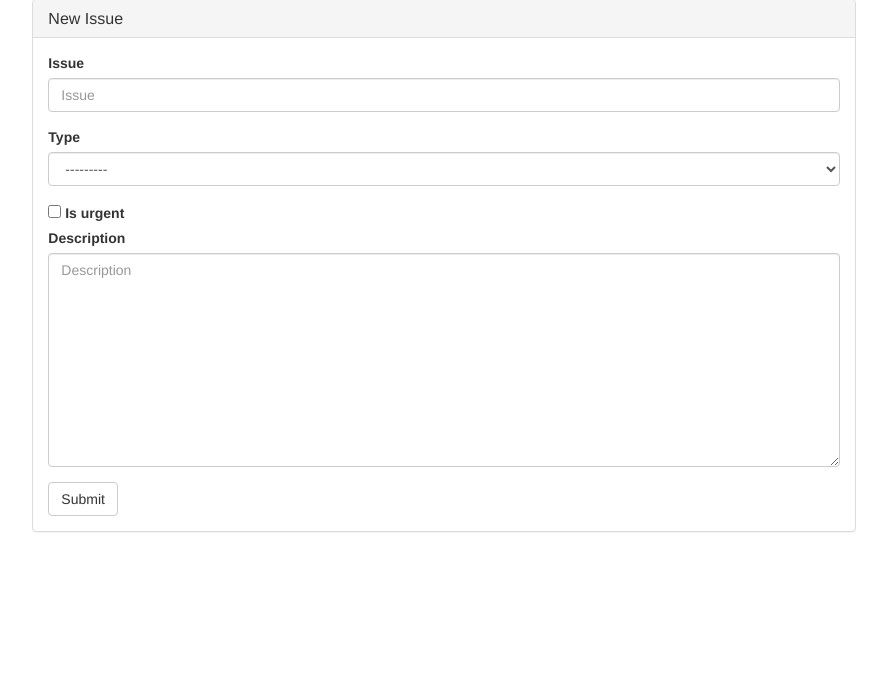
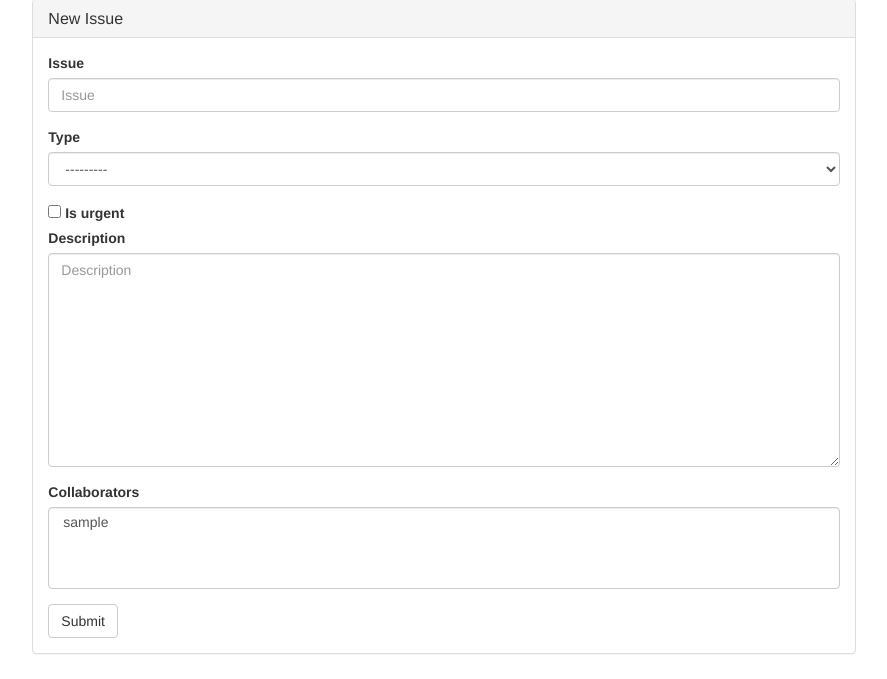
Before and after one commit to AmyAmelia/binfx_helpdesk, a Django app: page /issue/new in a window 1280 px wide. Shown: the part 121-800 px from the top of the page, without its empty margins (196-1083 px from the left). Run offline with Django 3.2, Linux system fonts and the light colour scheme; the visitor is signed in with stand-in values (Sample User, id 1); data comes from the database, SQL or seed files in the repository; data that the repository does not hold is empty; some libraries are stand-ins or nearby versions.

Commit message:
Add in m2m connection to allow collaborators being added to issues

```diff
--- a/helpdesk/forms.py
+++ b/helpdesk/forms.py
@@ -7,7 +7,43 @@ class RaiseIssueForm(forms.ModelForm):
     ''' Form for raising an new issue with Bioinformatics'''
     class Meta:
         model = Issue
-        fields = ('issue','type','is_urgent','description')
+        # NOTE: if fields are added/ edited, update the 'def save' function below
+        fields = ('issue','type','is_urgent','description', 'collaborators')
+
+    def save(self, request):
+        '''Manual saving of new issues, to permit the m2m collaborators field. '''
+        new_issue = self.instance
+        new_issue.issue = self.cleaned_data['issue']
+        new_issue.type = self.cleaned_data['type']
+        new_issue.is_urgent = self.cleaned_data['is_urgent']
+        new_issue.description = self.cleaned_data['description']
+
+        # assign test status to 'Pending" and capture who and when raised the issue.
+        new_issue.creator = request.user
+        new_issue.status = Status.objects.get(status='Pending')
+        new_issue.open = timezone.now()
+        new_issue.save()
+        # save collaborators.
+        for colab in self.cleaned_data['collaborators']:
+            # colab = User.objects.get(username=colab)
+            # print (colab)
+            new_issue.collaborators.add(colab)
+        print (new_issue.id)
+        return new_issue.id
+
+                #
+                #
+                # def save(self, request):
+                #     sample_report = self.instance
+                #     sample_report.save()
+                #     sample_panels = SamplePanel.objects.filter(sample_report=sample_report)
+                #     for sample_panel in sample_panels:
+                #         if sample_panel.panel_version not in self.cleaned_data['panels']:
+                #             sample_panel.delete()
+                #     for panel in self.cleaned_data['panels']:
+                #         SamplePanel.objects.get_or_create(sample_report=sample_report,
+                #                                           panel_version=panel,
+                #                                           defaults={'added_by': request.user})
 
 class AddCommentForm(forms.ModelForm):
     def __init__(self, *args, **kwargs):
--- a/helpdesk/models.py
+++ b/helpdesk/models.py
@@ -15,25 +15,13 @@ class Issue(models.Model):
     open_date = models.DateTimeField(default=timezone.now)
     closed_date = models.DateTimeField(blank=True, null=True)
     assignee = models.ForeignKey(settings.AUTH_USER_MODEL, on_delete=models.PROTECT, related_name='assignee', blank=True, null=True)
+    collaborators = models.ManyToManyField(settings.AUTH_USER_MODEL, related_name='colab_issues', blank=True, null=True)
 
-    # TODO add stakeholders/ multiple poeple to an issue- many to many link required
     class Meta:
         db_table = 'issue'
     def raise_issue(self):
         self.open_date = timezone.now()
         self.save()
-
-    # def open_issues(self):
-    #     '''Return list of open and closed issues seperately '''
-    #     open = []
-    #     closed =[]
-    #     for row in self:
-    #         # identify closed issues
-    #         if row.status == 'Complete' or row.status == 'Not required':
-    #             closed.append(row)
-    #         else:
-    #             open.append(row)
-    #     return open, closed
 
     def __str__(self):
         return self.issue
--- a/helpdesk/templates/helpdesk/issue_description.html
+++ b/helpdesk/templates/helpdesk/issue_description.html
@@ -42,7 +42,9 @@
                         </div><br>
                         {% bootstrap_label "Collaborators" %}
                         <div class="block">
-                            {{ issue.creator.first_name }} {{ issue.creator.last_name }}
+                           {% for person in issue.collaborators.all %}
+                            {{ person.first_name }} {{ person.last_name }}
+                            {% endfor %}
                         </div>
                     </div>
                     <div class="col-md-1"></div>
@@ -143,8 +145,6 @@
             <div class="modal-header">
                 <button type="button" class="close" data-dismiss="modal">
                     <i class="fas fa-window-close"></i>
-{#                <button type="button" class="close" data-dismiss="modal" aria-label="Close">#}
-{#                    <span aria-hidden="true">&times;</span>#}
                 </button>
                 <h4 class="modal-title">Add New Comment</h4>
             </div>
--- a/helpdesk/views.py
+++ b/helpdesk/views.py
@@ -8,27 +8,31 @@ from .forms import *
 from django.shortcuts import redirect
 from django.http import HttpResponseRedirect, JsonResponse #, HttpResponse
 from django.template.loader import render_to_string
-
+from django.db.models import Q
 
 @login_required
 def view_issues(request):
     ''' Opening dashboard view summarising all issues. For non-bioinformaticians,
-    view is restricted to issues raised by logged in user '''
+    view is restricted to issues raised by logged in user or issue user has been associated with'''
     if request.user.groups.first().name == 'bioinformatician':
         closed_issues = Issue.objects.filter(closed_date__isnull=False)
         # If no closed date, issue is assumed to be open
         open_issues = Issue.objects.filter(closed_date__isnull=True)
     else:
         # closed issues are defined by the closed date not being null'
-        closed_issues = Issue.objects.filter(closed_date__isnull=False, creator=request.user)
+        # closed_issues = Issue.objects.filter(closed_date__isnull=False, creator=request.user)
+        closed_issues = Issue.objects.filter(Q(closed_date__isnull=False) & \
+                             (Q(creator__username=request.user) | Q(collaborators__username=request.user)))
         # If no closed date, issue is assumed to be open
-        open_issues = Issue.objects.filter(closed_date__isnull=True, creator=request.user)
+        open_issues = Issue.objects.filter(Q(closed_date__isnull=True) & \
+                                           (Q(creator__username=request.user) | Q(collaborators__username=request.user)))
+        # open_issues = Issue.objects.filter(closed_date__isnull=True, creator=request.user)
     return render(request, 'helpdesk/view_issue.html',{'closed_issues':closed_issues, 'open_issues':open_issues})
 
 @login_required
 def issue_description(request, record_id):
     #TODO: Allow issue creators to update issue discription?
-    #ToDo add in cc'ed user
+    #TODO: Allow users to edit/ add collaborators
     ''' View displaying the detailed description of an individual issue
     with functionality to comment on issues, assign issues and update status.'''
     issue = get_object_or_404(Issue, pk=record_id)
@@ -53,12 +57,9 @@ def issue_new(request):
         issue_form = RaiseIssueForm(request.POST)
         # on submission assign test status to 'Pending" and capture who and when raised the issue.
         if issue_form.is_valid():
-            Issue = issue_form.save(commit=False)
-            Issue.creator = request.user
-            Issue.status = Status.objects.get(status='Pending')
-            Issue.open = timezone.now()
-            Issue.save()
-            return redirect('issue_description', record_id=Issue.pk)
+            id = issue_form.save(request)
+            print(id)
+            return redirect('issue_description', record_id=id)
     return render(request, 'helpdesk/issue_new.html',{'issue_form': issue_form})
 
 @login_required
```
Also changed, not shown: README.md (added), helpdesk.png (added), helpdesk/migrations/0008_issue_collaborators.py (added), helpdesk_light.png (added), 2 other files.
